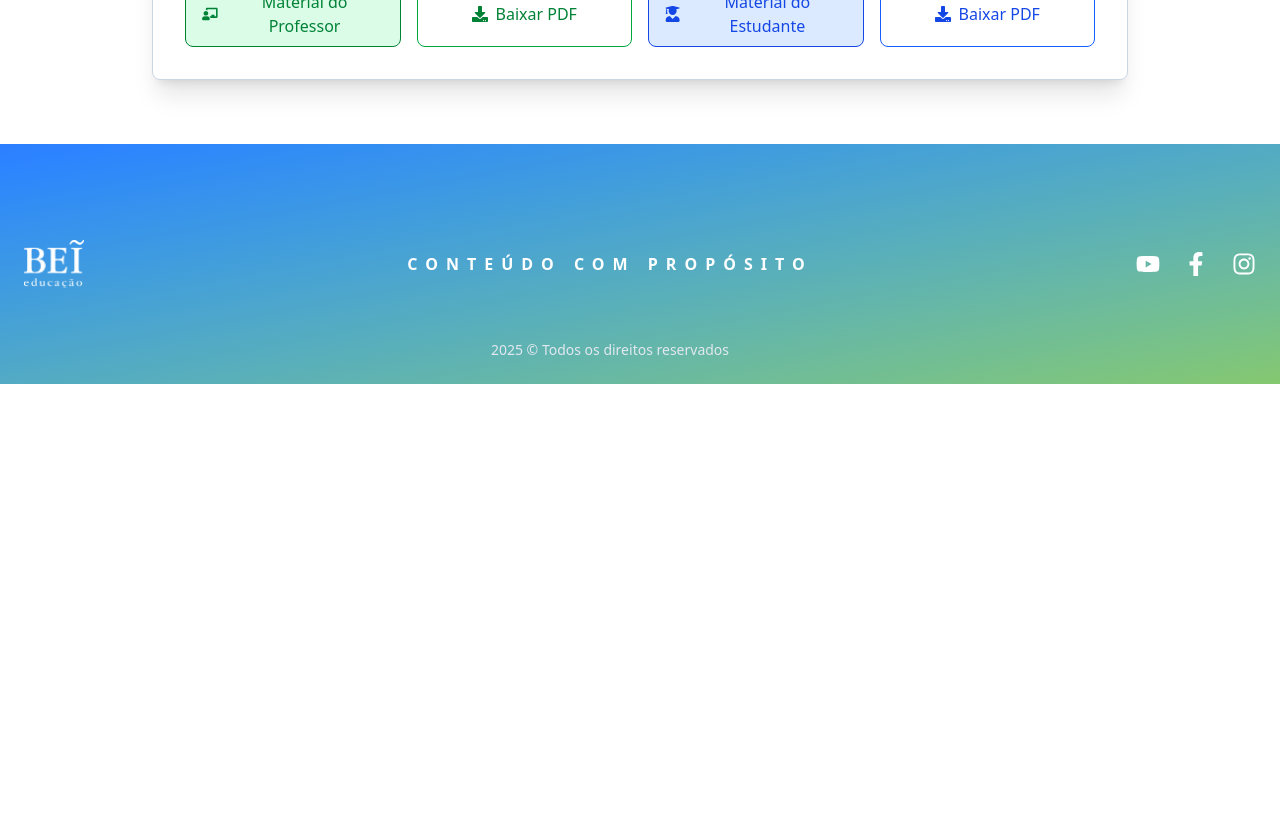
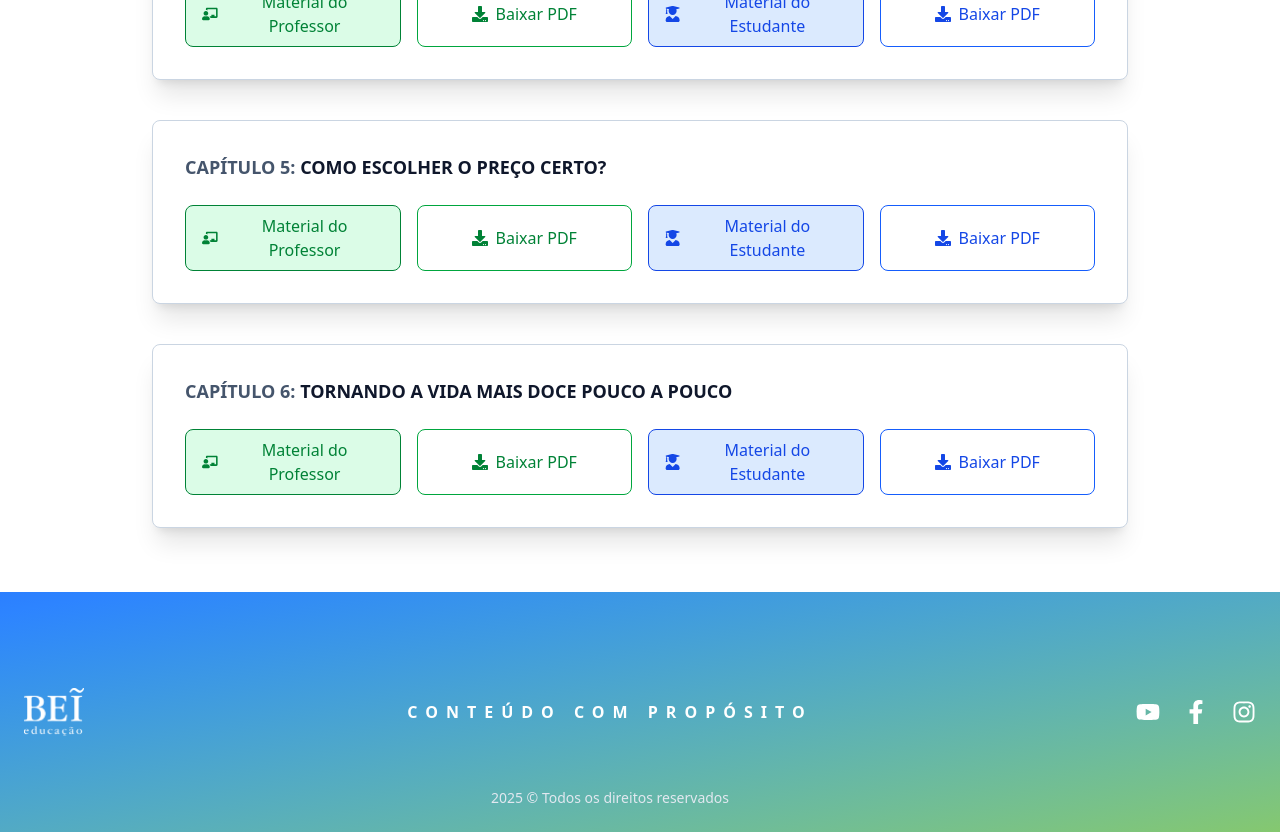
Before and after one commit to heliobei/exerciciosextras1a, a React (Vite) app: page / in a window 1280 px wide. Shown: the part 1680-2512 px from the top of the page. Before the commit the page ends 2064 px from the top, so only its background shows below. Built offline with nearby package versions, Linux system fonts and the light colour scheme.

Commit message:
Update ChapterList.jsx

```diff
--- a/src/components/ChapterList.jsx
+++ b/src/components/ChapterList.jsx
@@ -6,6 +6,9 @@ const chapters = [
   { id: 2, title: "Jura que posso gastar mais? Juros!", teacherPdf: "/assets/pdfs/Educador_Capitulo_02_1a.pdf", studentPdf: "/assets/pdfs/Estudante_Capitulo_02_1a.pdf" },
   { id: 3, title: "Um doce projeto familiar", teacherPdf: "/assets/pdfs/Educador_Capitulo_03_1a.pdf", studentPdf: "/assets/pdfs/Estudante_Capitulo_03_1a.pdf" },
   { id: 4, title: "Quanto mais venda, melhor?", teacherPdf: "/assets/pdfs/Educador_Capitulo_04_1a.pdf", studentPdf: "/assets/pdfs/Estudante_Capitulo_04_1a.pdf" },
+
+  { id: 5, title: "Como escolher o preço certo?", teacherPdf: "/assets/pdfs/Educador_Capitulo_05_1a.pdf", studentPdf: "/assets/pdfs/Estudante_Capitulo_05_1a.pdf" },
+  { id: 6, title: " Tornando a vida mais doce pouco a pouco", teacherPdf: "/assets/pdfs/Educador_Capitulo_06_1a.pdf", studentPdf: "/assets/pdfs/Estudante_Capitulo_06_1a.pdf" },
 ];
 
 const ChapterList = () => {
```
